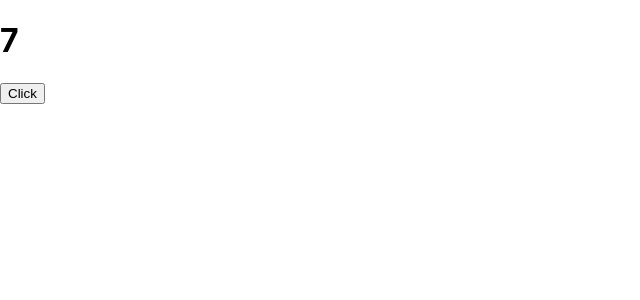
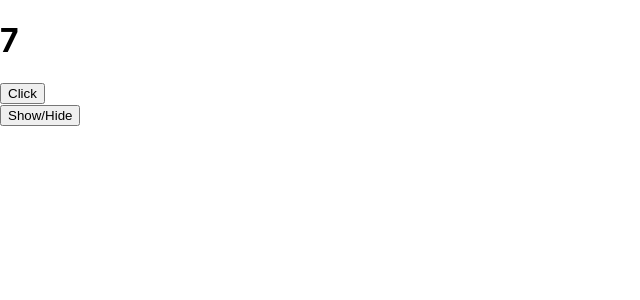
Before and after one commit to emregokgedik/patikaTasks, a React (Create React App) app in the folder Front-End Course/2.Intermediate Level Front-End Course/1.React/Lifecycle in React/lifecycle-in-react/: page / in a window 1280 px wide. Shown: the top 300 px of the page, without its empty margins (0-640 px from the left). Built offline with nearby package versions, Linux system fonts and the light colour scheme.

Commit message:
Feat: Show/hide button added for the counter

```diff
--- a/Front-End Course/2.Intermediate Level Front-End Course/1.React/Lifecycle in React/lifecycle-in-react/src/App.js
+++ b/Front-End Course/2.Intermediate Level Front-End Course/1.React/Lifecycle in React/lifecycle-in-react/src/App.js
@@ -1,8 +1,10 @@
+import { useState } from "react";
 import Counter from "./components/Counter";
 function App() {
-
+  const [isVisible,setIsVisible]=useState(true);
   return (<div className='App'>
-    <Counter />
+    {isVisible&&<Counter />}
+    <button onClick={()=>setIsVisible(!isVisible)}>Show/Hide</button>
   </div>);
 }
 
```
